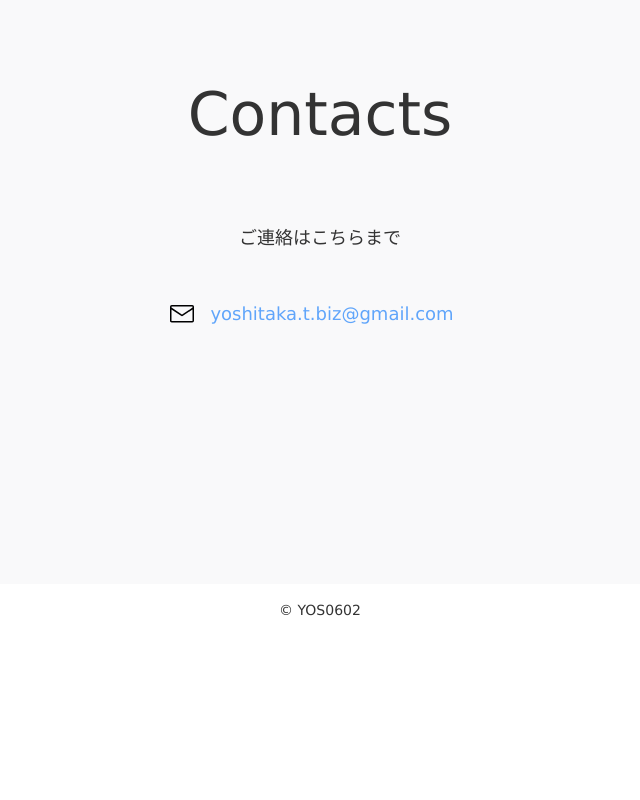
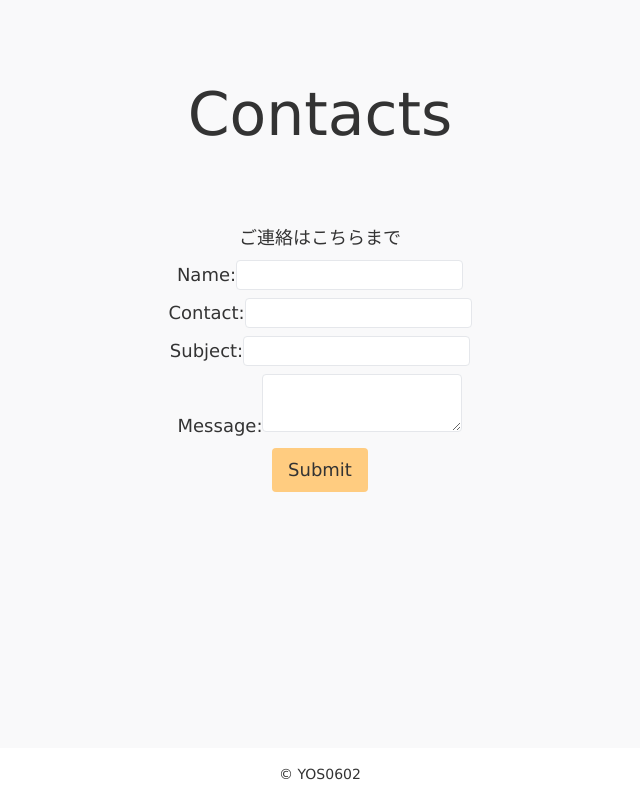
Before and after one commit to YOS0602/myportfolio, a Next.js app: page / in a window 1280 px wide. Shown: the part 4822-5622 px from the top of the page, without its empty margins (320-960 px from the left). Before the commit the page ends 5458 px from the top, so only its background shows below. Built offline with nearby package versions, Linux system fonts and the light colour scheme.

Commit message:
wip create contact form

```diff
--- a/jest.config.js
+++ b/jest.config.js
@@ -9,8 +9,6 @@ const createJestConfig = nextJest({
 // Jestのカスタム設定を設置する場所。従来のプロパティはここで定義。
 /** @type {import('@jest/types').Config.InitialOptions} */
 const customJestConfig = {
-  // jest.setup.jsを作成する場合のみ定義。
-  // setupFilesAfterEnv: ["<rootDir>/jest.setup.js"],
   moduleNameMapper: {
     // aliasを定義 （tsconfig.jsonのcompilerOptions>pathsの定義に合わせる）
     '^@/components/(.*)$': '<rootDir>/src/components/$1',
--- a/src/components/contacts/contacts.tsx
+++ b/src/components/contacts/contacts.tsx
@@ -1,10 +1,47 @@
-import Link from 'next/link'
+// import Link from 'next/link'
+import { useForm } from 'react-hook-form'
 
+interface FormData {
+  name: string
+  contact: string
+  subject: string
+  message: string
+}
 export const Contacts = (): JSX.Element => {
+  const {
+    register,
+    handleSubmit,
+    formState: { errors },
+  } = useForm<FormData>()
+
+  const onSubmit = async (data: FormData) => {
+    const confirmed = confirm('送信しますか？')
+    if (!confirmed) return
+
+    try {
+      const response = await fetch('/api/contact', {
+        method: 'POST',
+        headers: {
+          'Content-Type': 'application/json',
+        },
+        body: JSON.stringify(data),
+      })
+
+      if (response.ok) {
+        console.log('Message sent successfully!')
+        // You can add further actions, like redirecting to a thank you page.
+      } else {
+        console.error('Failed to send message.')
+      }
+    } catch (error) {
+      console.error('Error sending message:', error)
+    }
+  }
+
   return (
     <div>
       <p>ご連絡はこちらまで</p>
-      <div className="flex flex-wrap justify-center items-center my-4 md:my-12">
+      {/* <div className="flex flex-wrap justify-center items-center my-4 md:my-12">
         <svg
           xmlns="http://www.w3.org/2000/svg"
           viewBox="0 0 24 24"
@@ -21,7 +58,60 @@ export const Contacts = (): JSX.Element => {
             yoshitaka.t.biz@gmail.com
           </a>
         </Link>
-      </div>
+      </div> */}
+
+      <form onSubmit={handleSubmit(onSubmit)}>
+        <div className="my-2">
+          <label>
+            Name:
+            <input
+              type="text"
+              className="border rounded"
+              {...register('name', { required: 'Name is required' })}
+            />
+            {errors.name && <p>{errors.name.message}</p>}
+          </label>
+        </div>
+        <div className="my-2">
+          <label>
+            Contact:
+            <input
+              type="text"
+              className="border rounded"
+              {...register('contact', { required: 'Contact is required' })}
+            />
+            {errors.contact && <p>{errors.contact.message}</p>}
+          </label>
+        </div>
+        <div className="my-2">
+          <label>
+            Subject:
+            <input
+              type="text"
+              className="border rounded"
+              {...register('subject', { required: 'Subject is required' })}
+            />
+            {errors.subject && <p>{errors.subject.message}</p>}
+          </label>
+        </div>
+        <div className="my-2">
+          <label>
+            Message:
+            <textarea
+              className="border rounded"
+              {...register('message', { required: 'Message is required' })}
+            ></textarea>
+            {errors.message && <p>{errors.message.message}</p>}
+          </label>
+        </div>
+
+        <button
+          className="rounded bg-c2 px-4 py-2 hover:bg-amber-500 active:bg-yellow-400"
+          type="submit"
+        >
+          Submit
+        </button>
+      </form>
     </div>
   )
 }
```
Also changed, not shown: 1 other file (tests, documents, lock files or other folders).
